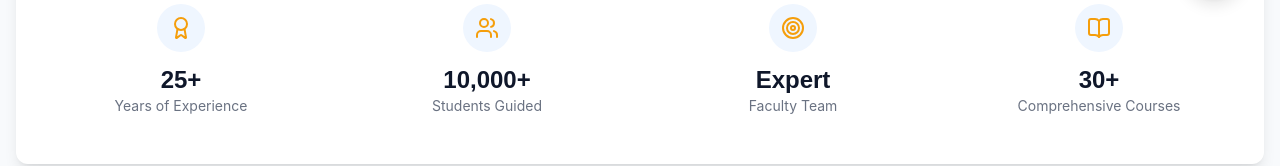
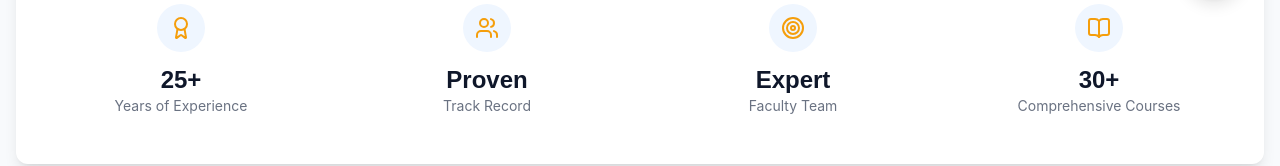
Before and after one commit to kritik3011/Saraswati, a React (Vite) app: page / in a window 1280 px wide. Shown: the part 770-936 px from the top of the page. Built offline with nearby package versions, Linux system fonts and the light colour scheme.

Commit message:
Update stats wording on home page

```diff
--- a/src/pages/Home.jsx
+++ b/src/pages/Home.jsx
@@ -99,8 +99,8 @@ const Home = () => {
             <div className="w-12 h-12 bg-blue-50 text-gold rounded-full flex items-center justify-center mx-auto mb-3">
               <Users className="w-6 h-6" />
             </div>
-            <h3 className="text-2xl font-bold text-navy-900 font-poppins">10,000+</h3>
-            <p className="text-gray-500 text-sm">Students Guided</p>
+            <h3 className="text-2xl font-bold text-navy-900 font-poppins">Proven</h3>
+            <p className="text-gray-500 text-sm">Track Record</p>
           </div>
           <div className="text-center">
             <div className="w-12 h-12 bg-blue-50 text-gold rounded-full flex items-center justify-center mx-auto mb-3">
```
